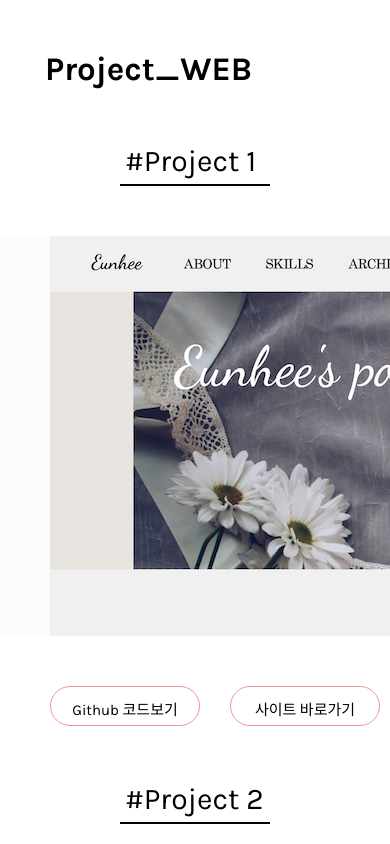
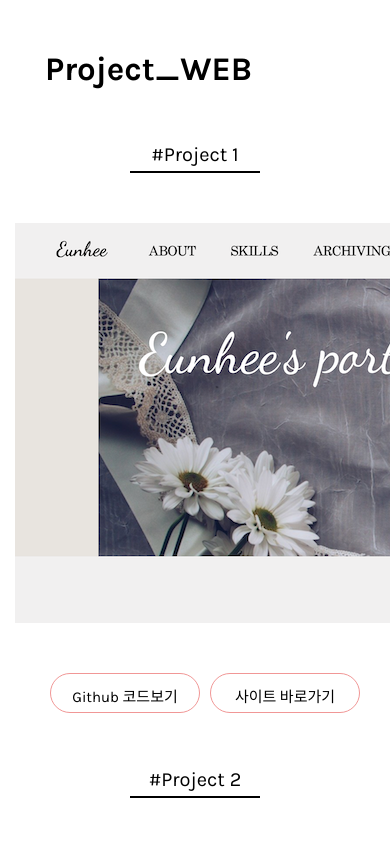
Before and after one commit to 6810779s/second_portfolio, a plain HTML site: page index.html in a window 390 px wide. Shown: the part 2460-3304 px from the top of the page. Drawn offline with nearby package versions, Linux system fonts and the light colour scheme.

Commit message:
media query

```diff
--- a/css/style.scss
+++ b/css/style.scss
@@ -798,6 +798,14 @@ a:visited{
           margin: auto;
           padding: 0.5rem;
           border-bottom: 0.2rem solid black;
+          text-align: center;
+
+          @include mobile{
+            width: 13rem;
+
+            font-size: 2rem;
+
+          }
 
         }
 
@@ -813,6 +821,11 @@ a:visited{
           }
           .down{
             @include down_arrow;
+
+          }
+
+          @include mobile{
+            width: 36rem;
 
           }
         }
@@ -839,6 +852,11 @@ a:visited{
             color: white;
           }
 
+          @include mobile{
+            width: 30rem;
+
+          }
+
         }
 
         .project_web_link{
@@ -861,7 +879,13 @@ a:visited{
             &:hover{
               background: $maincolor;
               }
+
+              @include mobile{
+                margin-left: 1.5rem;
+              }
             }
+
+
 
           .github{
             position: absolute;
```
Also changed, not shown: css/style.css, 1 other file.
